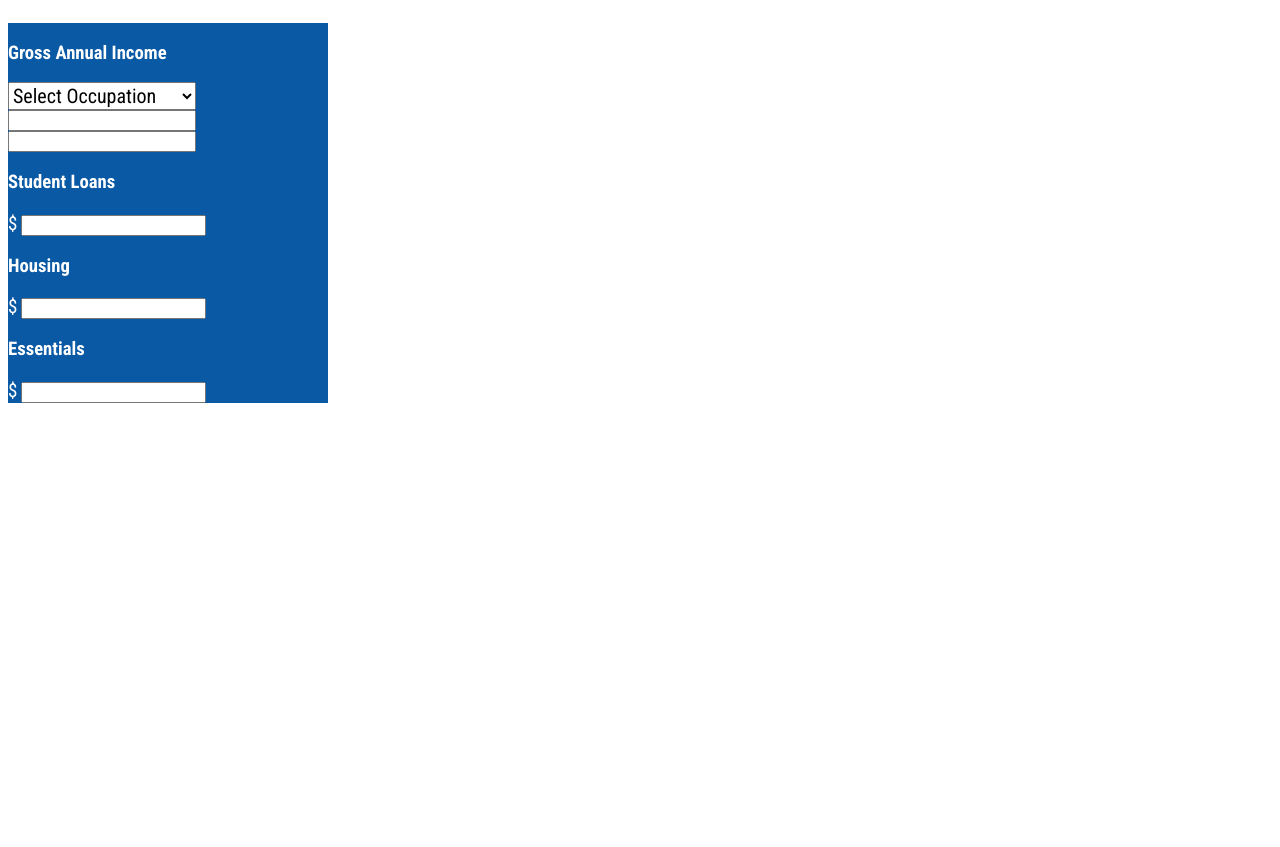
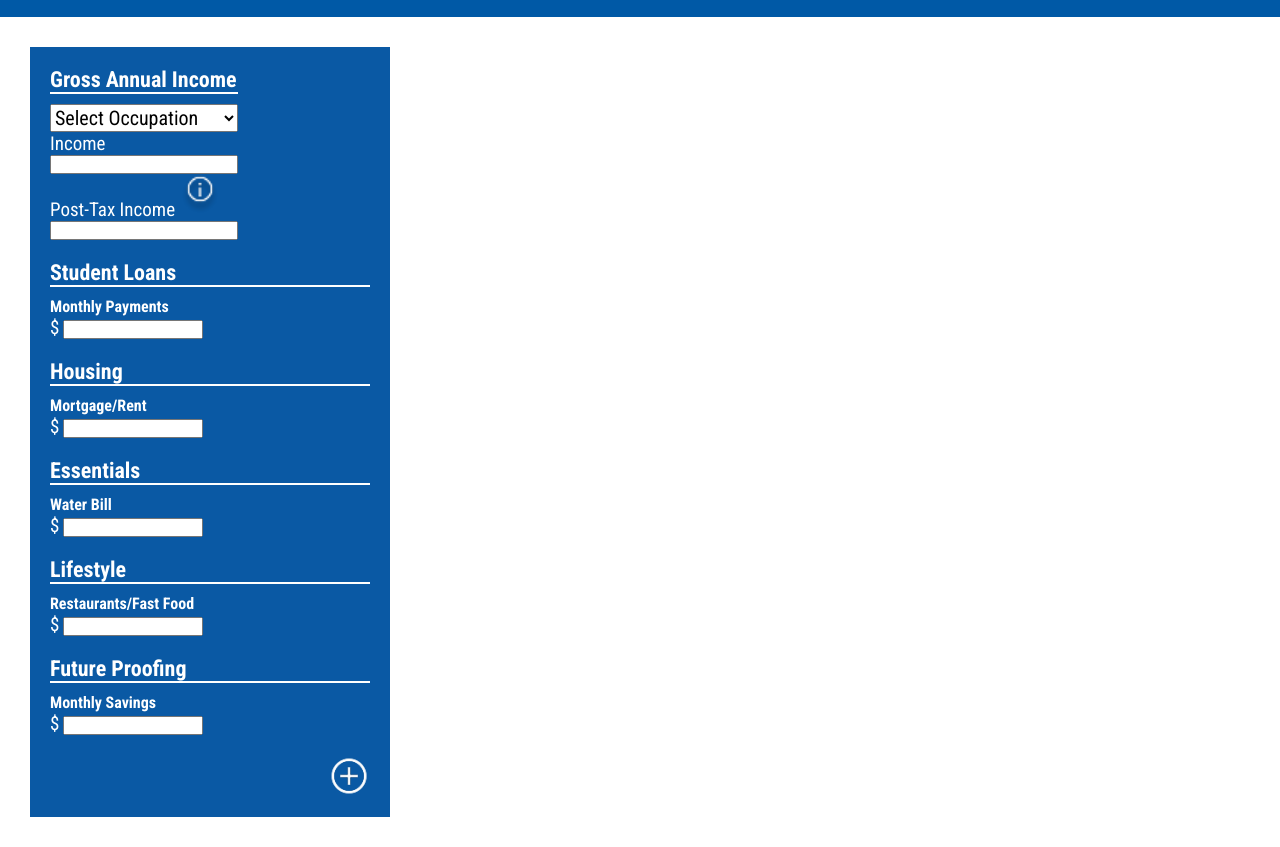
Before and after one commit to nathan-dza/EECU-Budgeting, a plain HTML site: page index.html in a window 1280 px wide. Shown: the part 141-988 px from the top of the page. Before the commit the page ends 800 px from the top, so only its background shows below. Drawn offline with Linux system fonts and the light colour scheme.

Commit message:
HTML and CSS work
finished structuring html(?) and worked more on CSS. Still need to work on charting data with chart.js into the pieChart section.

```diff
--- a/index.html
+++ b/index.html
@@ -30,13 +30,16 @@
             <select id="occu"> <!-- This stands for Occupation-->
                 <option value="unanswered">Select Occupation</option>
             </select>
+            <label for="housing">Income</label>
             <input type="text" id="income"> <!-- This is for the income, just an input for now-->
+            <label for="tax-income">Post-Tax Income <img src="images/Info.png"></label>
             <input type="text" id="tax-income"> <!-- This is for the post tax income, just an input for now-->
 
         </section>
         <section class="student-loans">
 
             <h3>Student Loans</h3>
+            <h4>Monthly Payments</h4>
             <label for="student-loans">$</label> <!-- This is for the dollar sign before the input for student loans-->
             <input type="text" id="student-loans"> <!-- This is for the monthly student loans, just an input for now-->
 
@@ -44,6 +47,7 @@
         <section class="housing">
 
             <h3>Housing</h3>
+            <h4>Mortgage/Rent</h4>
             <label for="housing">$</label> <!-- This is for the dollar sign before the input for the monthly housing costs-->
             <input type="text" id="housing"> <!-- This is for the monthly housing costs, just an input for now-->
 
@@ -51,13 +55,33 @@
         <section class="essentials">
 
             <h3>Essentials</h3>
+            <h4>Water Bill</h4>
             <label for="essentials">$</label> <!-- This is for the dollar sign before the input for the monthly essentials costs-->
             <input type="text" id="essentials"> <!-- This is for the monthly essentials costs, just an input for now-->
 
         </section>
+        <section class="lifestyle">
 
+            <h3>Lifestyle</h3>
+            <h4>Restaurants/Fast Food</h4>
+            <label for="essentials">$</label> <!-- This is for the dollar sign before the input for the monthly essentials costs-->
+            <input type="text" id="essentials"> <!-- This is for the monthly essentials costs, just an input for now-->
+
+        </section>
+        <section class="futureProofing">
+
+            <h3>Future Proofing</h3>
+            <h4>Monthly Savings</h4>
+            <label for="essentials">$</label> <!-- This is for the dollar sign before the input for the monthly essentials costs-->
+            <input type="text" id="essentials"> <!-- This is for the monthly essentials costs, just an input for now-->
+
+        </section>
+        <img src="images/Plus.png">
     </article>
 
+    <section id="pieChart">
+        <!--insert chart here-->
+    </section>
 
     <script src="script.js"></script>
 </body>
--- a/styles.css
+++ b/styles.css
@@ -4,6 +4,12 @@
     --pri: #0A59A4; /* Primary color */
     --sec: #FFFFFF; /* secondary color */
     --font: 'Roboto Condensed', sans-serif; /* Main font */
+}
+
+* {
+    margin: 0;
+    padding: 0;
+    font-family: var(--font);
 }
 
 nav ul {
@@ -13,7 +19,7 @@
     background-color: #0059A6;
     color: white;
     align-items: center;
-    padding: 10px;
+    padding: 30px;
     justify-content: space-between;
     font-size: 23px;
     font-weight: 200;
@@ -24,11 +30,14 @@
 }
 
 .bar {
+    padding: 20px;
+    margin: 30px;
     background-color: var(--pri);
     display:flex;
     flex-direction: column;
     width: 320px;
     font-family: 'Roboto Condensed', sans-serif;
+    row-gap: 20px;
 }
 
 .GAI {
@@ -40,6 +49,14 @@
 
 .bar h3 {
     color: var(--sec);
+    font-size: 22px;
+    border-bottom: var(--sec) solid 2px;
+    margin-bottom: 10px;
+}
+
+.bar h4 {
+    color: var(--sec);
+
 }
 
 #occu{
@@ -52,3 +69,9 @@
     font-size: 19px;
     color: var(--sec);
 }
+
+.bar img {
+    align-self: flex-end;
+    width: 42px;
+    height: 42px;
+}
```
Also changed, not shown: images/Info.png (added), images/Plus.png (added).
